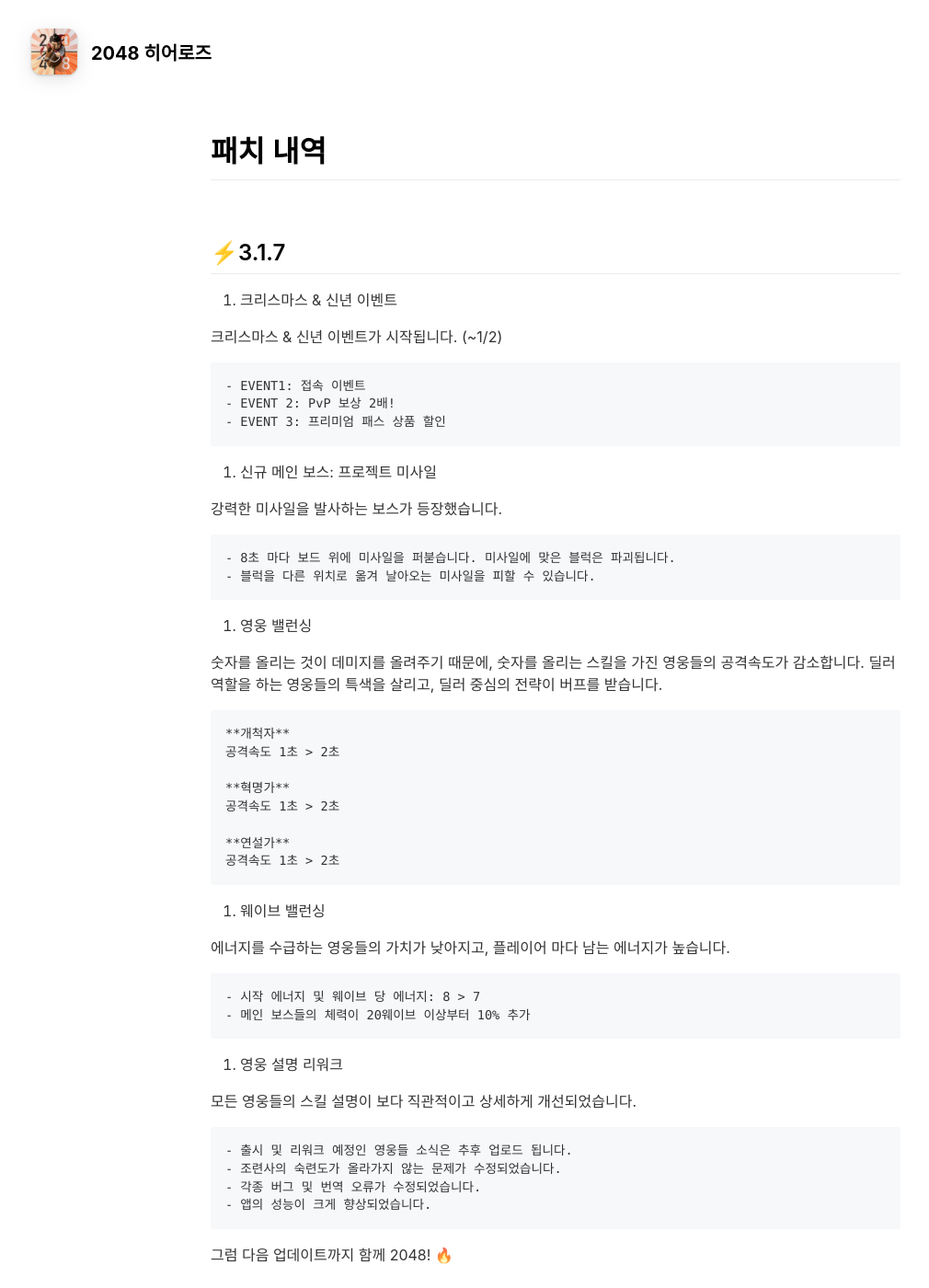
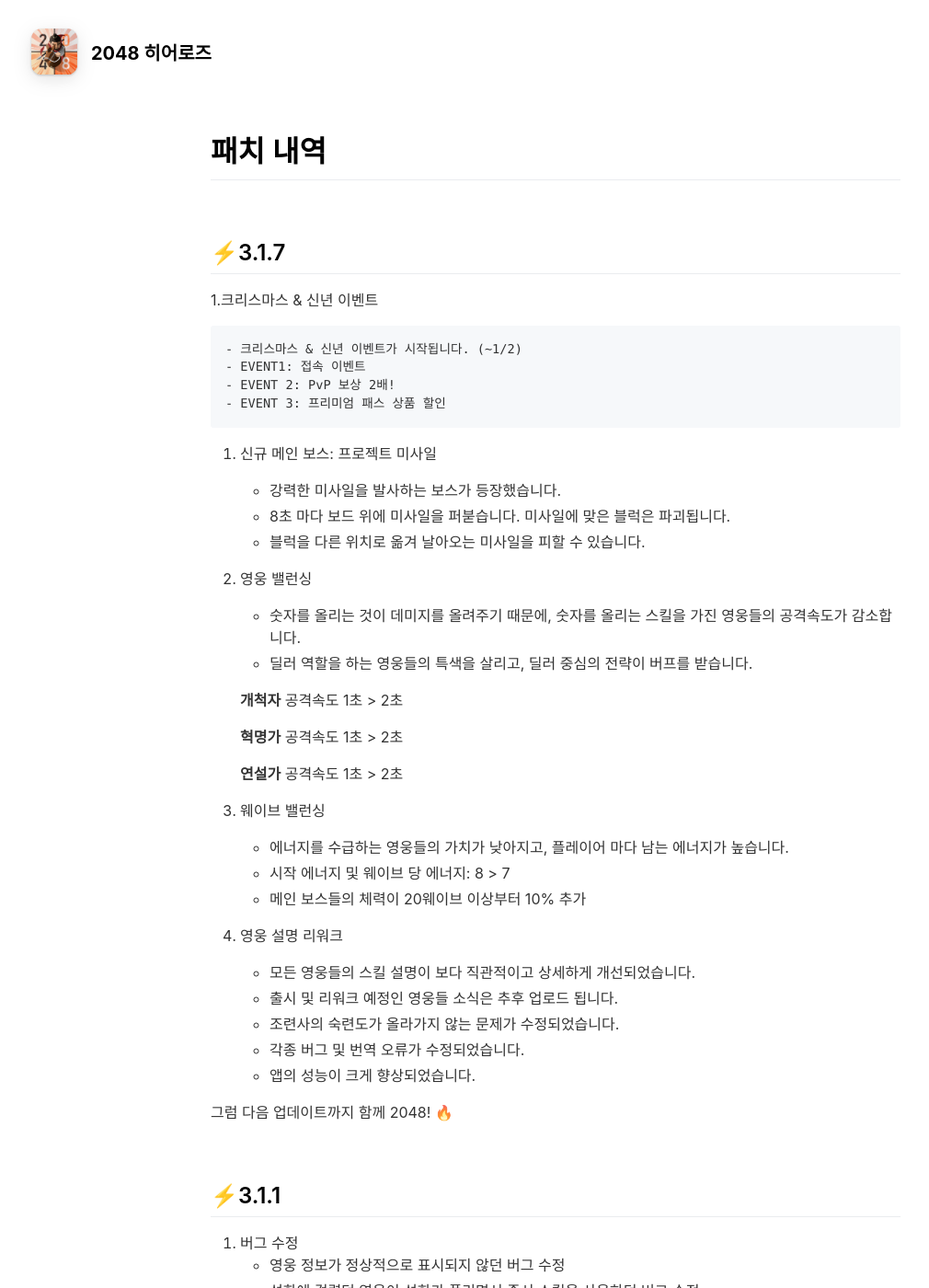
Before and after one commit to ArgoExped/Frozen-Arts, a Jekyll site: the page built from patch-kr.md, in a window 1280 px wide and 1400 px high. Shown: the whole window at 92% size, without its empty margins (36-1046 px from the left). Built offline with Jekyll 4.4.1, drawn with Linux system fonts in a browser that asks for light colours; nearby versions of some CDN libraries.

Commit message:
Update patch-kr.md
3.1.7

```diff
--- a/patch-kr.md
+++ b/patch-kr.md
@@ -9,10 +9,10 @@ include_in_header: true
 
 ## ⚡3.1.7
 
-1. 크리스마스 & 신년 이벤트
 
-크리스마스 & 신년 이벤트가 시작됩니다. (~1/2)
+1.크리스마스 & 신년 이벤트
 
+	- 크리스마스 & 신년 이벤트가 시작됩니다. (~1/2)
 	- EVENT1: 접속 이벤트
 	- EVENT 2: PvP 보상 2배!
 	- EVENT 3: 프리미엄 패스 상품 할인
@@ -20,16 +20,15 @@ include_in_header: true
 
 2. 신규 메인 보스: 프로젝트 미사일
 
-강력한 미사일을 발사하는 보스가 등장했습니다.
-
+	- 강력한 미사일을 발사하는 보스가 등장했습니다.
 	- 8초 마다 보드 위에 미사일을 퍼붇습니다. 미사일에 맞은 블럭은 파괴됩니다.
 	- 블럭을 다른 위치로 옮겨 날아오는 미사일을 피할 수 있습니다.
 
 
 3. 영웅 밸런싱
 
-숫자를 올리는 것이 데미지를 올려주기 때문에, 숫자를 올리는 스킬을 가진 영웅들의 공격속도가 감소합니다.
-딜러 역할을 하는 영웅들의 특색을 살리고, 딜러 중심의 전략이 버프를 받습니다.
+	- 숫자를 올리는 것이 데미지를 올려주기 때문에, 숫자를 올리는 스킬을 가진 영웅들의 공격속도가 감소합니다.
+	- 딜러 역할을 하는 영웅들의 특색을 살리고, 딜러 중심의 전략이 버프를 받습니다.
 
 	**개척자**
 	공격속도 1초 > 2초
@@ -43,16 +42,14 @@ include_in_header: true
 
 4. 웨이브 밸런싱
 
-에너지를 수급하는 영웅들의 가치가 낮아지고, 플레이어 마다 남는 에너지가 높습니다.
-
+	- 에너지를 수급하는 영웅들의 가치가 낮아지고, 플레이어 마다 남는 에너지가 높습니다.
 	- 시작 에너지 및 웨이브 당 에너지: 8 > 7
 	- 메인 보스들의 체력이 20웨이브 이상부터 10% 추가
 
 
 5. 영웅 설명 리워크
 
-모든 영웅들의 스킬 설명이 보다 직관적이고 상세하게 개선되었습니다.
-
+	- 모든 영웅들의 스킬 설명이 보다 직관적이고 상세하게 개선되었습니다.
 	- 출시 및 리워크 예정인 영웅들 소식은 추후 업로드 됩니다.
 	- 조련사의 숙련도가 올라가지 않는 문제가 수정되었습니다.
 	- 각종 버그 및 번역 오류가 수정되었습니다.
```
